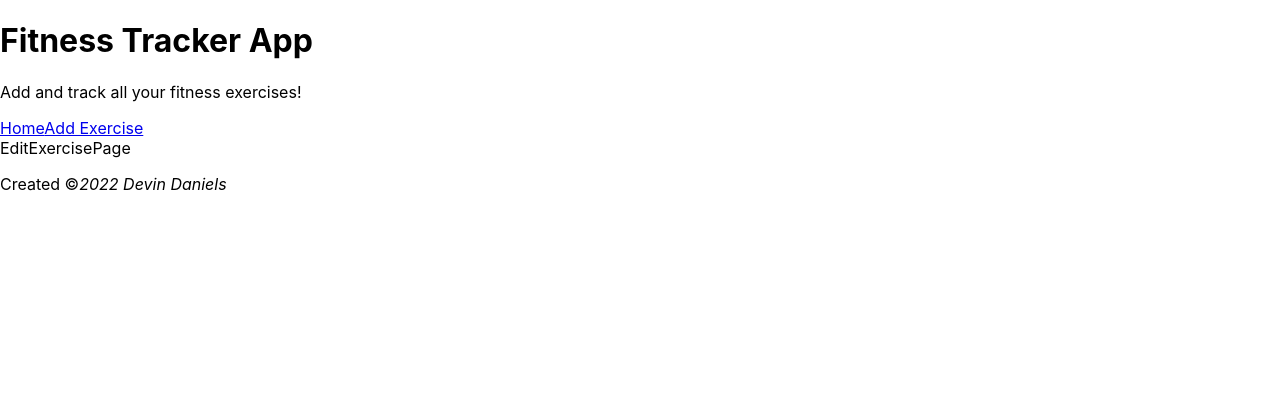
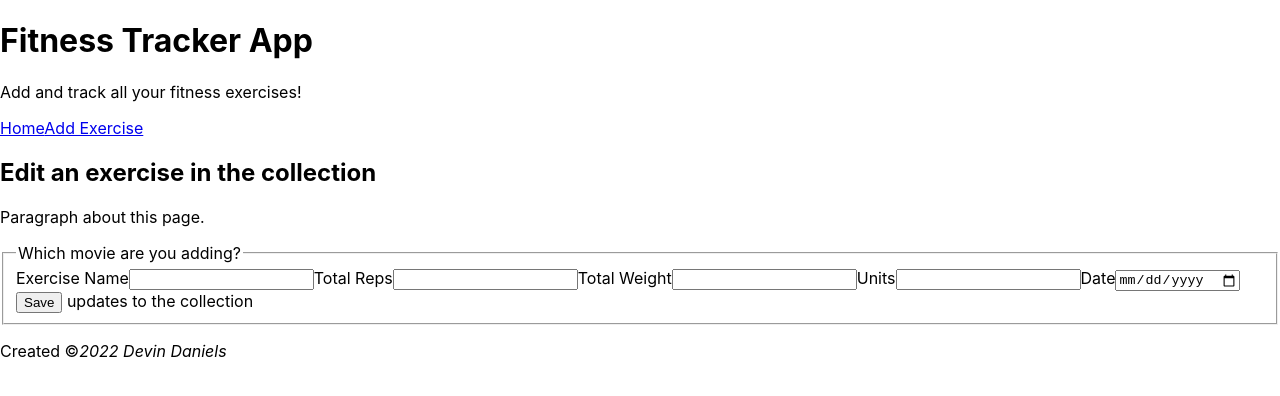
Before and after one commit to devingdaniels/fitness_app, a React (Create React App) app in the folder fitness-ui/: page /edit-exercise in a window 1280 px wide. Shown: the top 396 px of the page. Built offline with nearby package versions, Linux system fonts and the light colour scheme.

Commit message:
Added basic funtionality to editExercisePage.mjs

```diff
--- a/fitness-ui/src/components/Exercise.js
+++ b/fitness-ui/src/components/Exercise.js
@@ -1,22 +1,22 @@
 import React from 'react'
 import { MdDeleteForever, MdEdit } from 'react-icons/md';
+// Helper Functions
+import { formatDate } from '../utils/HelperFunctions';
 
-const Exercise = ({exercise}) => {
+
+
+const Exercise = ({exercise, onEdit, onDelete}) => {
   return (
     <tr>
     <td>{exercise.name}</td>
     <td>{exercise.reps}</td>
     <td>{exercise.weight}</td>
     <td>{exercise.unit}</td>
-    <td>{exercise.date.substring(0,10)}</td>
-    <td><MdDeleteForever/></td>
-    <td><MdEdit/></td>
+    <td>{formatDate(exercise.date.substring(0,10))}</td>
+    <td><MdDeleteForever onClick={() => onDelete(exercise._id)}/></td>
+    <td><MdEdit onClick={() => onEdit(exercise)}/></td>
 </tr>
   )
 }
 
 export default Exercise
-
-
-// onClick={() => onDelete(movie._id)}
-// onClick={() => onEdit(movie)}
--- a/fitness-ui/src/components/ExerciseList.js
+++ b/fitness-ui/src/components/ExerciseList.js
@@ -1,7 +1,7 @@
 import React from 'react'
 import Exercise from '../components/Exercise';
 
-const ExerciseList = ({exercise}) => {
+const ExerciseList = ({exercise, onEdit, onDelete}) => {
   return (
     <table id="exercises">
     <caption>Add and Edit Exercises</caption>
@@ -19,8 +19,8 @@ const ExerciseList = ({exercise}) => {
             <Exercise
                 exercise={exercise}
                 key={i}
-                // onDelete={onDelete}
-                // onEdit={onEdit}
+                onDelete={onDelete}
+                onEdit={onEdit}
             />)}
     </tbody>
 </table>
--- a/fitness-ui/src/pages/EditExercisePage.js
+++ b/fitness-ui/src/pages/EditExercisePage.js
@@ -1,8 +1,100 @@
 import React from 'react'
+import { useState } from 'react';
+import { useNavigate } from "react-router-dom";
 
-const EditExercisePage = () => {
+
+
+
+const EditExercisePage = ({exercise}) => {
+
+  const navigate = useNavigate();
+
+
+  const [name, setName] = useState(exercise.name)
+  const [reps, setReps] = useState(exercise.reps)
+  const [weight, setWeight] = useState(exercise.weight)
+  const [unit, setUnit] = useState(exercise.unit)
+  const [date, setDate] = useState(exercise.date)
+
+
+
+
+  const editExercise = async () =>{
+    const response = await fetch(`/exercise/${exercise._id}`, {
+      method: 'PUT',
+      body: JSON.stringify({
+        name: name,
+        reps: reps,
+        weight: weight,
+        unit: unit,
+        date: date
+    }),
+    headers: {'Content-Type': 'application/json',},
+  })
+
+  if (response.status === 200) {
+    alert("Successfully edited document!");
+} else {
+    const errMessage = await response.json();
+    alert(`Failed to update document. Status ${response.status}. ${errMessage.Error}`);
+}
+navigate('/')
+}
+
+
+
   return (
-    <div>EditExercisePage</div>
+    <>
+      <article>
+            <h2>Edit an exercise in the collection</h2>
+            <p>Paragraph about this page.</p>
+            <form onSubmit={(e) => { e.preventDefault();}}>
+                <fieldset>
+                    <legend>Which movie are you adding?</legend>
+                    <label htmlFor="name">Exercise Name</label>
+                    <input
+                        type="text"
+                        value={name}
+                        onChange={e => setName(e.target.value)}
+                        id="name"/>
+
+                    <label htmlFor="year">Total Reps</label>
+                    <input
+                        type="number"
+                        value={reps}
+                        onChange={e => setReps(e.target.value)}
+                        id="year" />
+
+                    <label htmlFor="weight">Total Weight</label>
+                    <input
+                        type="number"
+                        value={weight}
+                        onChange={e => setWeight(e.target.value)}
+                        id="weight" />
+
+                    <label htmlFor="unit">Units</label>
+                    <input
+                        type="text"
+                        value={unit}
+                        onChange={e => setUnit(e.target.value)}
+                        id="unit" />
+
+                    <label htmlFor="date">Date</label>
+                    <input
+                        type="date"
+                        value={date}
+                        onChange={e => setDate(e.target.value)}
+                        id="date" />
+
+                    <label htmlFor="submit">
+                    <button
+                        onClick={editExercise}
+                        id="submit"
+                    >Save</button> updates to the collection</label>
+                </fieldset>
+                </form>
+            </article>
+    </>
   )
 }
 
--- a/fitness-ui/src/pages/HomePage.js
+++ b/fitness-ui/src/pages/HomePage.js
@@ -1,25 +1,45 @@
 // Dependencies
 import React from 'react'
 import { useState, useEffect } from 'react';
-import ExerciseList from '../components/ExerciseList'
 import { useNavigate } from "react-router-dom";
 
 // Components
-
+import ExerciseList from '../components/ExerciseList'
 
 
 const HomePage = ({setExercise}) => {
-// Use the history for updating
- // const history = useNavigate();
+  const navigate = useNavigate();
 
 // Use state to bring in the data
-const [exercise, setExercises] = useState([]);
+  const [exercise, setExercises] = useState([]);
 
 // RETRIEVE the list of movies
-const loadExercises = async () => {
+  const loadExercises = async () => {
     const response = await fetch('/exercise');
     const data = await response.json();
     setExercises(data);
+}
+
+
+const onDeleteExercise = async (_id) =>{
+  // Delete the exercise:_id from DB
+  const response = await fetch(`/exercise/${_id}`, { method: 'DELETE' })
+// Check for success or failure
+  if (response.status === 204){
+    // Get the update collection
+    const updateCollection = await fetch('/exercise')
+    const data = await  updateCollection.json()
+    setExercises(data)
+  } else {
+    console.error(`Failed to delete exercise with _id = ${_id}, status code = ${response.status}`)
+  }
+}
+
+const onEditExercise = async (exercise) =>{
+  // Pass the exercise object back up the component tree
+  console.log('edit pressed')
+  setExercise(exercise);
+  navigate('/edit-exercise');
 }
 
 useEffect(() => {
@@ -33,8 +53,8 @@ useEffect(() => {
     <p>Paragraph about this page.</p>
     <ExerciseList
         exercise={exercise}
-        // onEdit={onEditMovie}
-        // onDelete={onDeleteMovie}
+        onEdit={onEditExercise}
+        onDelete={onDeleteExercise}
     />
 </article>
   )
--- /dev/null
+++ b/fitness-ui/src/utils/HelperFunctions.js
@@ -0,0 +1,13 @@
+function formatDate(date) {
+    // Input: 2022-09-19
+    // Output: 9/19/2022
+    const string = String(date);
+    const year = string.slice(0, 4);
+    const month = string.slice(6, 7);
+    const day = string.slice(8, 10);
+    const result = `${month}/${day}/${year}`;
+    return result;
+  }
+
+
+  export {formatDate}
```
Also changed, not shown: 1 other file (tests, documents, lock files or other folders).
